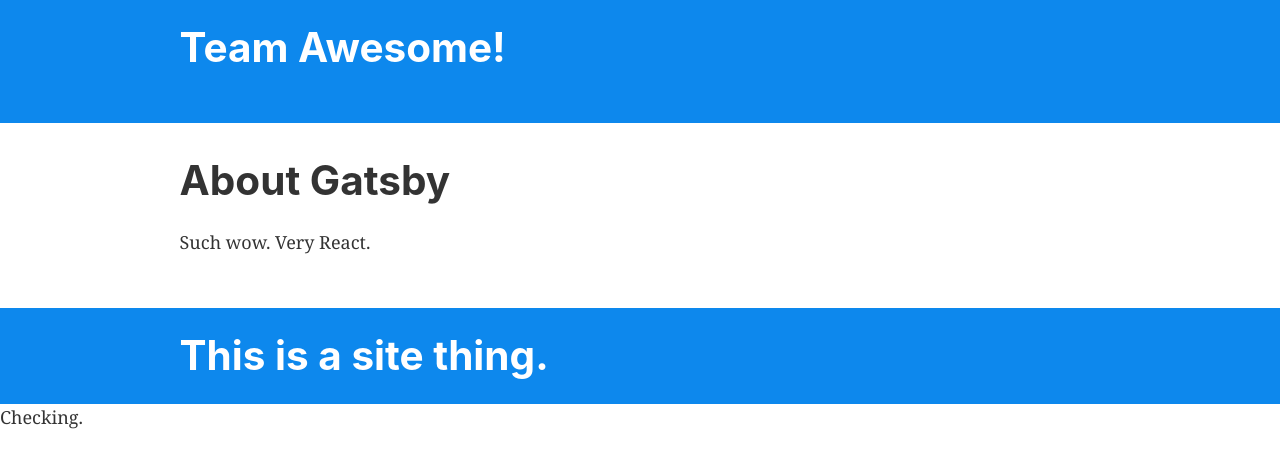
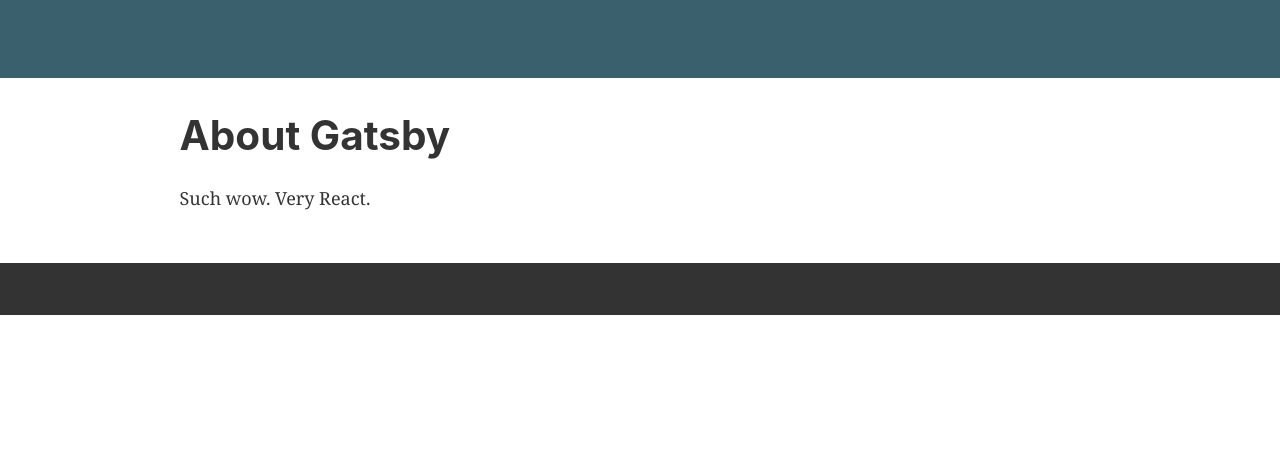
Before and after one commit to danielevans/Hackathon, a Gatsby site: page /about in a window 1280 px wide. Built offline with nearby package versions, Linux system fonts and the light colour scheme; Gatsby itself is replaced by a stand-in of ours.

Commit message:
Checking

```diff
--- a/gatsby-config.js
+++ b/gatsby-config.js
@@ -10,7 +10,13 @@
       options: {
         name: `images`,
         path: `${__dirname}/src/images`,
+    },
+    {
+      resolve: `gatsby-plugin-typography`,
+      options: {
+        pathToConfigModule: `src/utils/typography.js`,
       },
+    },
     },
     'gatsby-transformer-sharp',
     'gatsby-plugin-sharp',
--- a/package.json
+++ b/package.json
@@ -17,7 +17,9 @@
     "react-dom": "^16.5.1",
     "react-helmet": "^5.2.0",
     "react-typography": "^0.16.13",
-    "typography": "^0.16.17"
+    "typography": "^0.16.17",
+    "typography-theme-bootstrap": "^0.16.7",
+    "typography-theme-lawton": "^0.15.10"
   },
   "keywords": [
     "gatsby"
--- a/src/components/footer.js
+++ b/src/components/footer.js
@@ -4,7 +4,7 @@
 const Footer = () => (
   <div
     style={{
-      background: 'rgb(13, 136, 237)',
+      background: '#333333',
       marginBottom: '0rem',
     }}
   >
@@ -23,7 +23,6 @@
             textDecoration: 'none',
           }}
         >
-          This is a site thing.
         </Link>
       </h1>
     </div>
--- a/src/components/header.js
+++ b/src/components/header.js
@@ -4,7 +4,7 @@
 export default props => (
   <div
     style={{
-      background: 'rgb(13, 136, 237)',
+      background: '#3A606E',
       marginBottom: '2rem',
     }}
   >
--- a/src/components/layout.js
+++ b/src/components/layout.js
@@ -29,7 +29,7 @@
         >
           <html lang="en" />
         </Helmet>
-        <Header TitleStuff="Team Awesome!"/>
+        <Header TitleStuff=""/>
         <div
           style={{
             margin: '0 auto',
@@ -41,7 +41,6 @@
           {children}
         </div>
         <Footer />
-        Checking.
       </>
     )}
   />
--- /dev/null
+++ b/src/components/utils/typography.js
@@ -0,0 +1,5 @@
+import Typography from "typography"
+
+const typography = new Typography({ baseFontSize: "18px" })
+
+export default typography
--- a/src/pages/about.js
+++ b/src/pages/about.js
@@ -1,6 +1,4 @@
 import React from "react"
-import Header from "../components/header"
-import Footer from "../components/footer"
 import Layout from '../components/layout'
 
 
```
Also changed, not shown: src/images/2bddc5fcccf98706a23b4e24d3cb8ddc.jpg (deleted), src/images/61c030feeb779a289a822f162be0f492.jpg (deleted), 1 other file.
